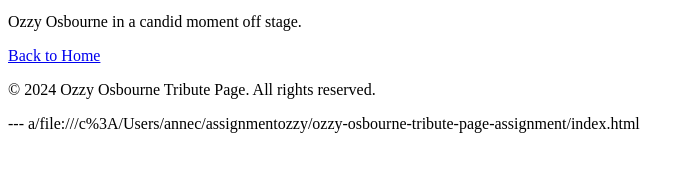
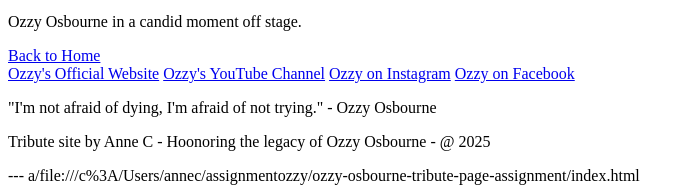
Before and after one commit to ACACACanne/ozzy-osbourne-tribute-page-assignment, a plain HTML site: page photo-gallery.html in a window 1280 px wide. Shown: the part 2108-2301 px from the top of the page, without its empty margins (0-695 px from the left). Before the commit the page ends 2249 px from the top, so only its background shows below. Drawn offline with Linux system fonts and the light colour scheme.

Commit message:
commit changes

```diff
--- a/photo-gallery.html
+++ b/photo-gallery.html
@@ -31,8 +31,16 @@
       <a href="index.html" class="button">Back to Home</a>
       </div>
     </body>
-  <footer>
-        <p>&copy; 2024 Ozzy Osbourne Tribute Page. All rights reserved.</p>
-  </footer>
+    <footer class="ozzy-footer">
+    <div class="footer-links">
+        <a href="https://www.ozzy.com">Ozzy's Official Website</a>
+        <a href="https://www.youtube.com/user/ozzyosbourne">Ozzy's YouTube Channel</a>
+        <a href="https://www.instagram.com/ozzyosbourne/">Ozzy on Instagram</a>
+        <a href="https://www.facebook.com/ozzyosbourne">Ozzy on Facebook</a>
+    </div>
+        <p class="footer-quote">"I'm not afraid of dying, I'm afraid of not trying." - Ozzy Osbourne</p>
+        <p class="footer-credit">Tribute site by Anne C - Hoonoring the legacy of Ozzy Osbourne - @ 2025</a>
+        </p>
+</footer>
 </html>
 --- a/file:///c%3A/Users/annec/assignmentozzy/ozzy-osbourne-tribute-page-assignment/index.html
```
